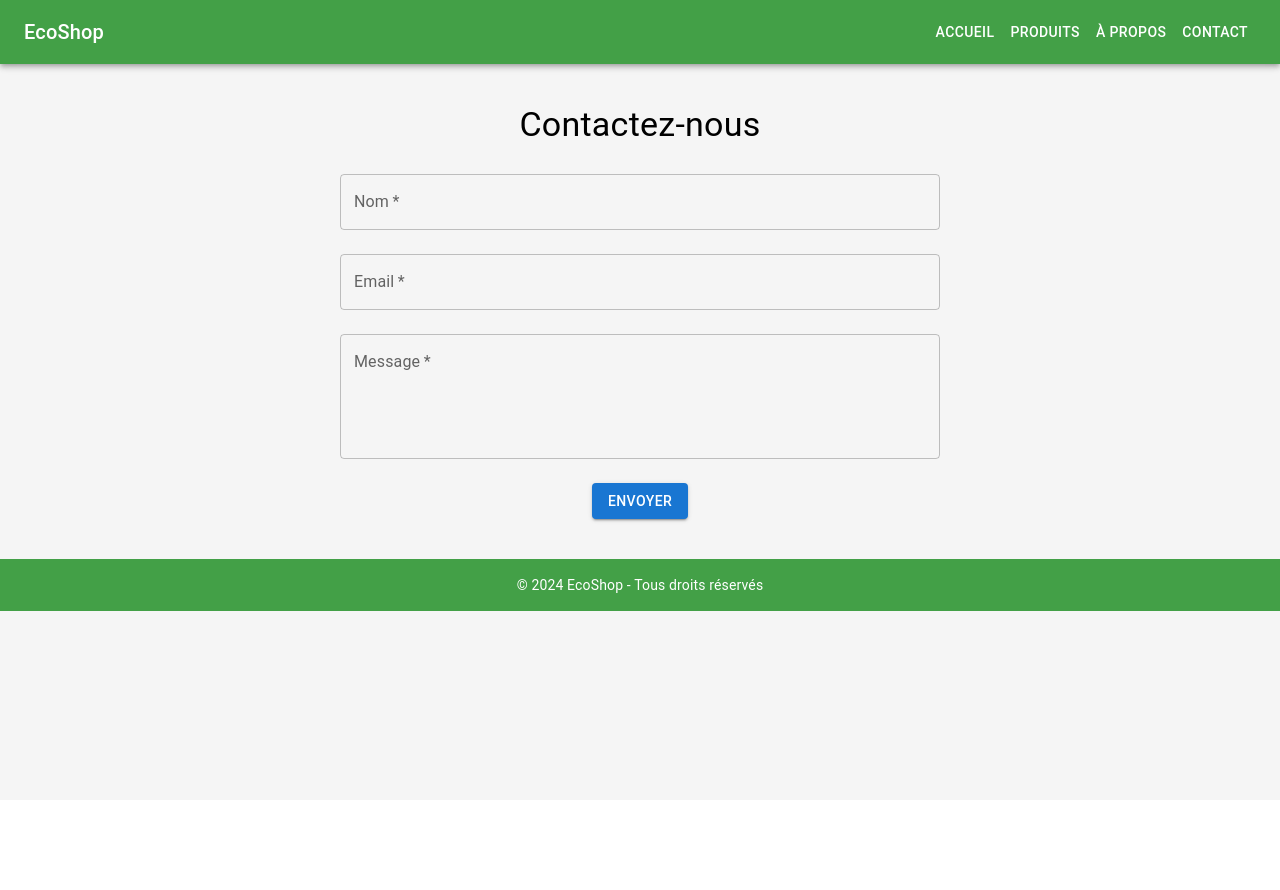
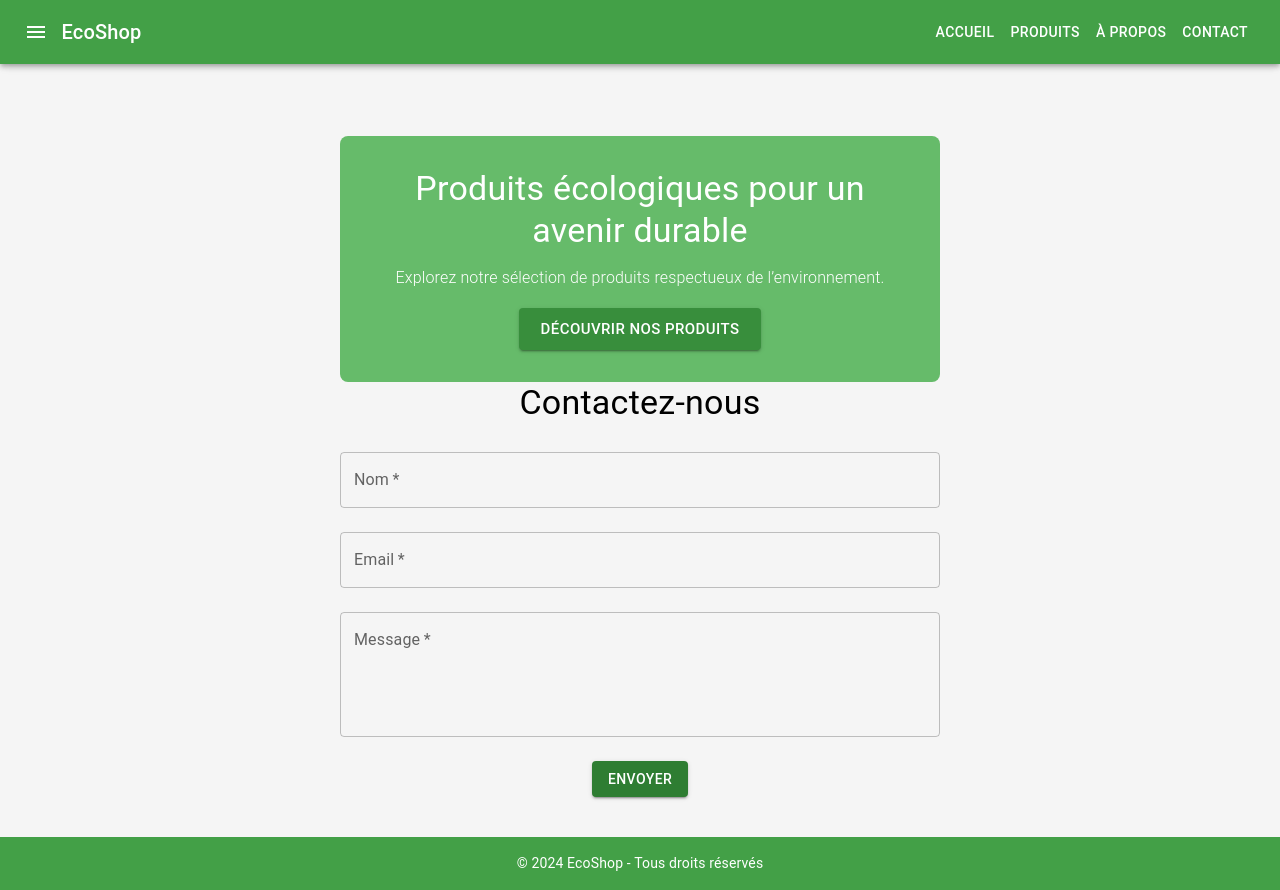
Before and after one commit to touncarameissa/sayna, a React (Create React App) app in the folder ecoshop/: page /contact in a window 1280 px wide. Before the commit the page ends 800 px from the top, so only its background shows below. Built offline with nearby package versions, Linux system fonts and the light colour scheme.

Commit message:
conntact form finish at first

```diff
--- a/ecoshop/package.json
+++ b/ecoshop/package.json
@@ -5,6 +5,7 @@
   "dependencies": {
     "@emotion/react": "^11.13.3",
     "@emotion/styled": "^11.13.0",
+    "@mui/icons-material": "^6.1.6",
     "@mui/material": "^6.1.6",
     "@testing-library/jest-dom": "^5.17.0",
     "@testing-library/react": "^13.4.0",
--- a/ecoshop/src/components/ContactPage.jsx
+++ b/ecoshop/src/components/ContactPage.jsx
@@ -2,6 +2,7 @@
 import React, { useState } from "react";
 import { Box, TextField, Button, Typography } from "@mui/material";
 import { submitContactForm } from "../services/contactService";
+import { green } from "@mui/material/colors";
 
 const ContactPage = () => {
     const [formData, setFormData] = useState({ name: "", email: "", message: "" });
@@ -16,7 +17,7 @@ const ContactPage = () => {
         e.preventDefault();
         setStatus("Envoi en cours...");
         try {
-            await submitContactForm(formData);
+            //await submitContactForm(formData);
             setStatus("Votre message a été envoyé avec succès !");
             setFormData({ name: "", email: "", message: "" });
         } catch (error) {
@@ -26,6 +27,30 @@ const ContactPage = () => {
 
     return (
         <Box sx={{ maxWidth: 600, margin: "0 auto", padding: 3, textAlign: "center" }}>
+            <Box
+                sx={{
+                    textAlign: "center",
+                    backgroundColor: green[400],
+                    color: "white",
+                    borderRadius: 2,
+                    padding: 4,
+                    marginTop: 4,
+                }}
+            >
+                <Typography variant="h4" gutterBottom>
+                    Produits écologiques pour un avenir durable
+                </Typography>
+                <Typography variant="subtitle1" sx={{ fontWeight: 300 }}>
+                    Explorez notre sélection de produits respectueux de l’environnement.
+                </Typography>
+                <Button
+                    variant="contained"
+                    sx={{ backgroundColor: green[700], marginTop: 2 }}
+                    size="large"
+                >
+                    Découvrir nos produits
+                </Button>
+            </Box>
             <Typography variant="h4" gutterBottom>Contactez-nous</Typography>
             <form onSubmit={handleSubmit}>
                 <TextField
@@ -58,7 +83,7 @@ const ContactPage = () => {
                     rows={4}
                     required
                 />
-                <Button type="submit" variant="contained" sx={{ marginTop: 2 }}>
+                <Button type="submit" color="success" variant="contained" sx={{ marginTop: 2 }}>
                     Envoyer
                 </Button>
             </form>
--- a/ecoshop/src/components/Header.jsx
+++ b/ecoshop/src/components/Header.jsx
@@ -3,13 +3,15 @@ import React from "react";
 import { AppBar, Toolbar, Typography, Button, Box } from "@mui/material";
 import { green, grey } from "@mui/material/colors";
 import { Link } from "react-router-dom";
+import MenuIcon from '@mui/icons-material/Menu';
 
 const Header = ({ children }) => {
     return (
         <Box sx={{ backgroundColor: grey[100], minHeight: "100vh" }}>
-            {/* En-tête */}
-            <AppBar position="static" sx={{ backgroundColor: green[600] }}>
+            {/* AppBar en position fixe */}
+            <AppBar position="fixed" sx={{ backgroundColor: green[600] }}>
                 <Toolbar>
+                    <MenuIcon /> &nbsp;&nbsp;&nbsp;
                     <Typography variant="h6" component="div" sx={{ flexGrow: 1 }}>
                         EcoShop
                     </Typography>
@@ -20,8 +22,8 @@ const Header = ({ children }) => {
                 </Toolbar>
             </AppBar>
 
-            {/* Contenu de la page */}
-            <Box sx={{ padding: 2 }}>
+            {/* Espacement pour éviter le chevauchement du contenu */}
+            <Box sx={{ mt: { xs: "56px", sm: "64px" }, padding: 2 }}>
                 {children}
             </Box>
 
--- a/ecoshop/src/components/HomePage.jsx
+++ b/ecoshop/src/components/HomePage.jsx
@@ -22,7 +22,7 @@ const HomePage = () => {
                 }}
             >
                 <Typography variant="h4" gutterBottom>
-                    Produits écologiques pour un avenir durable
+                    Influencer au maximum pour une planette pure et durable
                 </Typography>
                 <Typography variant="subtitle1" sx={{ fontWeight: 300 }}>
                     Explorez notre sélection de produits respectueux de l’environnement.
```
Also changed, not shown: 1 other file (tests, documents, lock files or other folders).
